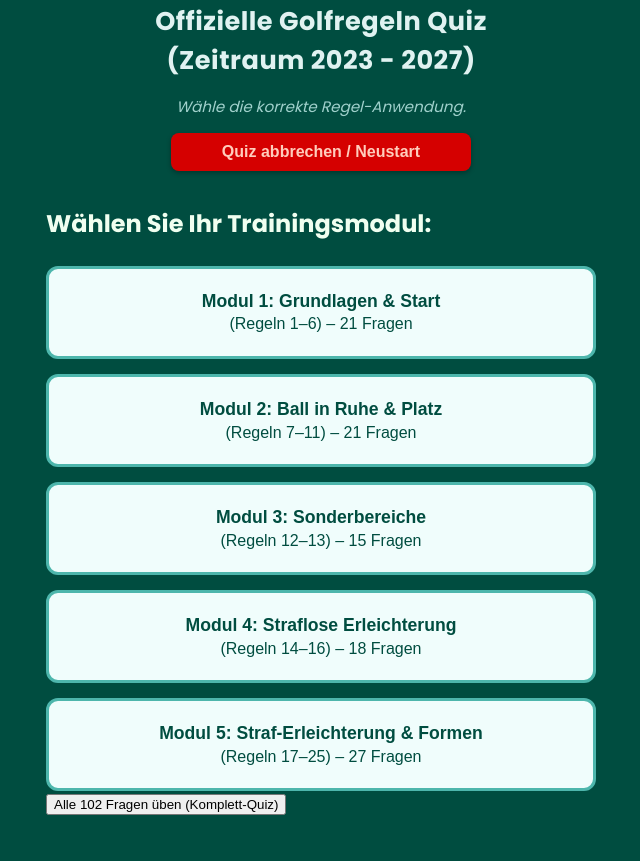
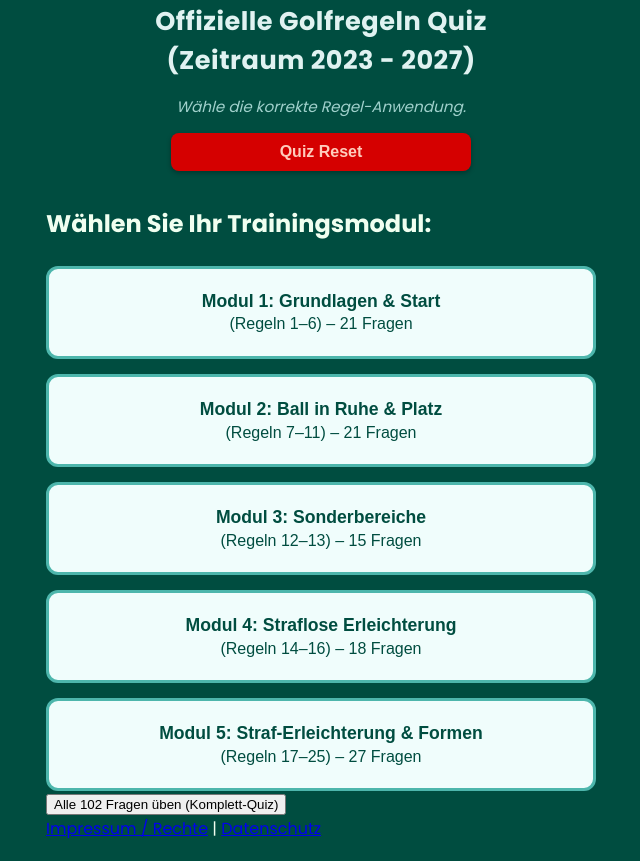
Before and after one commit to jmp-74/Golf, a plain HTML site: page index.html in a window 1280 px wide. Shown: the part 187-1048 px from the top of the page, without its empty margins (319-959 px from the left). Before the commit the page ends 1023 px from the top, so only its background shows below. Drawn offline with Linux system fonts and the light colour scheme.

Commit message:
Update index.html for Rules Challenge 2023
Added footer with links to Impressum and Datenschutz.

```diff
--- a/index.html
+++ b/index.html
@@ -3,7 +3,7 @@
 <head>
     <meta charset="UTF-8">
     <meta name="viewport" content="width=device-width, initial-scale=1.0">
-    <title>Chippingdales Quiz</title>
+    <title>Rules Challenge 2023 - 2027</title>
     <link href="https://fonts.googleapis.com/css2?family=Poppins:wght@400;600;700&display=swap" rel="stylesheet">
     <link rel="stylesheet" href="style.css">
 </head>
@@ -14,18 +14,24 @@
             <img src="img/logo_chipp.png" alt="Logo Chippingdales e.V." id="club-logo">
         </div>
 
-        <h1>Offizielle Golfregeln Quiz <br> (Zeitraum 2023 - 2027)</h1>
+        <h1>Offizielle Golfregeln Quiz<br>  (Zeitraum 2023 - 2027)</h1>
         <p class="subtitle">Wähle die korrekte Regel-Anwendung.</p>
 
         <div id="reset-area">
-            <button id="reset-top-btn">Quiz abbrechen / Neustart</button>
+            <button id="reset-top-btn">Quiz Reset</button>
         </div>
 
         <div id="quiz-area">
             </div>
 
         <button id="next-btn" class="hidden">Nächste Frage</button>
-    </div>
+
+        <footer id="main-footer">
+            <a href="impressum.html">Impressum / Rechte</a>
+            <span> | </span>
+            <a href="datenschutz.html">Datenschutz</a>
+        </footer>
+        </div>
     <script src="quiz.js"></script>
 </body>
 </html>
```
